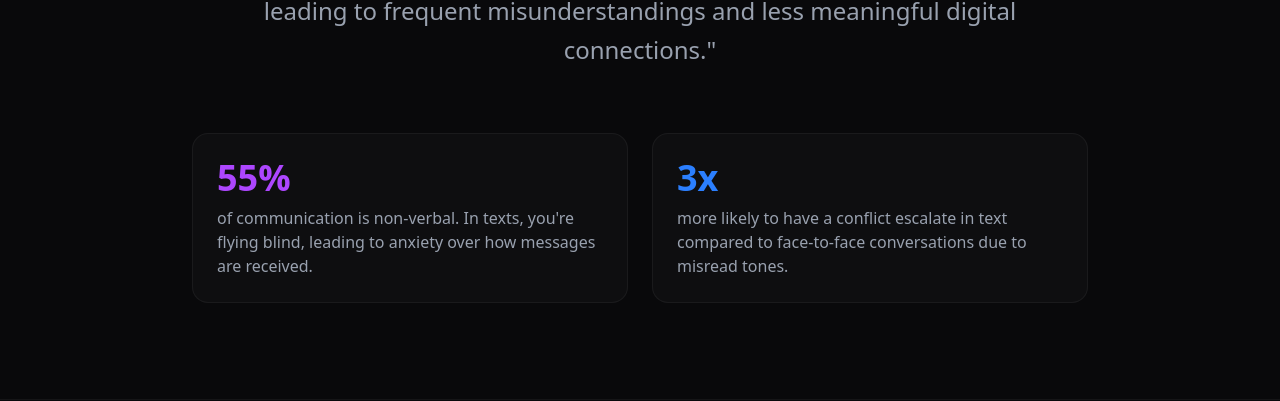
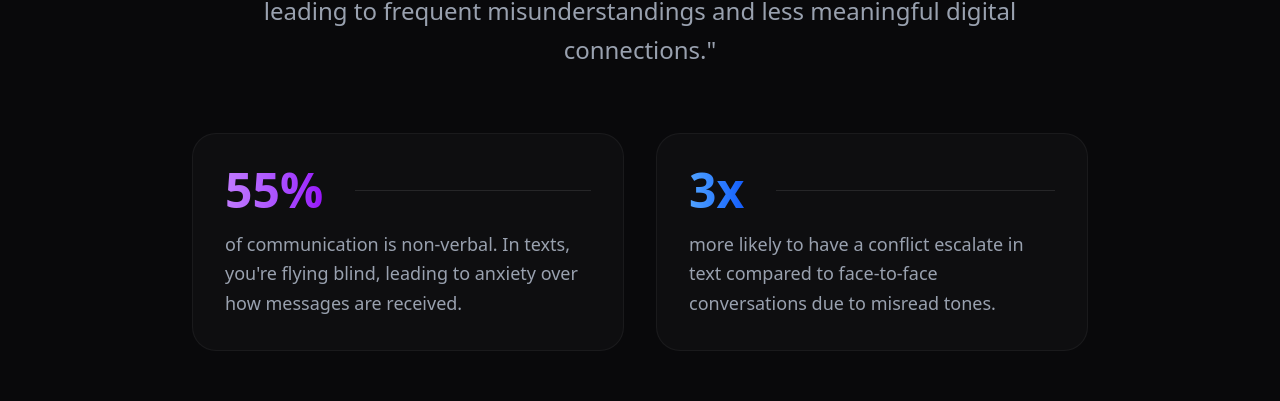
Before and after one commit to 23f2003556/forreal-0, a Next.js app: page / in a window 1280 px wide. Shown: the part 947-1348 px from the top of the page. Built offline with nearby package versions, Linux system fonts and the light colour scheme; no server answers.

Commit message:
Add interactive animations to Problem section cards

```diff
--- a/src/components/landing/LandingPage.tsx
+++ b/src/components/landing/LandingPage.tsx
@@ -106,26 +106,44 @@ export function LandingPage() {
                         </p>
                     </motion.div>
 
-                    <div className="grid md:grid-cols-2 gap-6 max-w-4xl mx-auto">
+                    <div className="grid md:grid-cols-2 gap-8 max-w-4xl mx-auto">
                         <motion.div
                             initial={{ opacity: 0, x: -20 }}
                             whileInView={{ opacity: 1, x: 0 }}
                             viewport={{ once: true }}
-                            transition={{ delay: 0.2 }}
-                            className="bg-zinc-900/40 p-6 rounded-2xl border border-white/5"
+                            transition={{ duration: 0.5, delay: 0.2 }}
+                            whileHover={{ y: -5, scale: 1.02 }}
+                            className="group relative bg-zinc-900/40 p-8 rounded-3xl border border-white/5 hover:border-purple-500/30 transition-all cursor-default overflow-hidden"
                         >
-                            <div className="text-4xl font-bold text-purple-500 mb-2">55%</div>
-                            <p className="text-gray-400">of communication is non-verbal. In texts, you're flying blind, leading to anxiety over how messages are received.</p>
+                            <div className="absolute inset-0 bg-gradient-to-br from-purple-500/10 to-transparent opacity-0 group-hover:opacity-100 transition-opacity duration-300" />
+                            <div className="relative z-10">
+                                <div className="flex items-center gap-4 mb-4">
+                                    <div className="text-5xl font-extrabold text-transparent bg-clip-text bg-gradient-to-r from-purple-400 to-purple-600">55%</div>
+                                    <div className="h-px bg-white/10 flex-1 ml-4 group-hover:bg-purple-500/20 transition-colors" />
+                                </div>
+                                <p className="text-gray-400 text-lg leading-relaxed">
+                                    of communication is non-verbal. In texts, you're flying blind, leading to anxiety over how messages are received.
+                                </p>
+                            </div>
                         </motion.div>
                         <motion.div
                             initial={{ opacity: 0, x: 20 }}
                             whileInView={{ opacity: 1, x: 0 }}
                             viewport={{ once: true }}
-                            transition={{ delay: 0.3 }}
-                            className="bg-zinc-900/40 p-6 rounded-2xl border border-white/5"
+                            transition={{ duration: 0.5, delay: 0.3 }}
+                            whileHover={{ y: -5, scale: 1.02 }}
+                            className="group relative bg-zinc-900/40 p-8 rounded-3xl border border-white/5 hover:border-blue-500/30 transition-all cursor-default overflow-hidden"
                         >
-                            <div className="text-4xl font-bold text-blue-500 mb-2">3x</div>
-                            <p className="text-gray-400">more likely to have a conflict escalate in text compared to face-to-face conversations due to misread tones.</p>
+                            <div className="absolute inset-0 bg-gradient-to-bl from-blue-500/10 to-transparent opacity-0 group-hover:opacity-100 transition-opacity duration-300" />
+                            <div className="relative z-10">
+                                <div className="flex items-center gap-4 mb-4">
+                                    <div className="text-5xl font-extrabold text-transparent bg-clip-text bg-gradient-to-r from-blue-400 to-blue-600">3x</div>
+                                    <div className="h-px bg-white/10 flex-1 ml-4 group-hover:bg-blue-500/20 transition-colors" />
+                                </div>
+                                <p className="text-gray-400 text-lg leading-relaxed">
+                                    more likely to have a conflict escalate in text compared to face-to-face conversations due to misread tones.
+                                </p>
+                            </div>
                         </motion.div>
                     </div>
                 </div>
```
